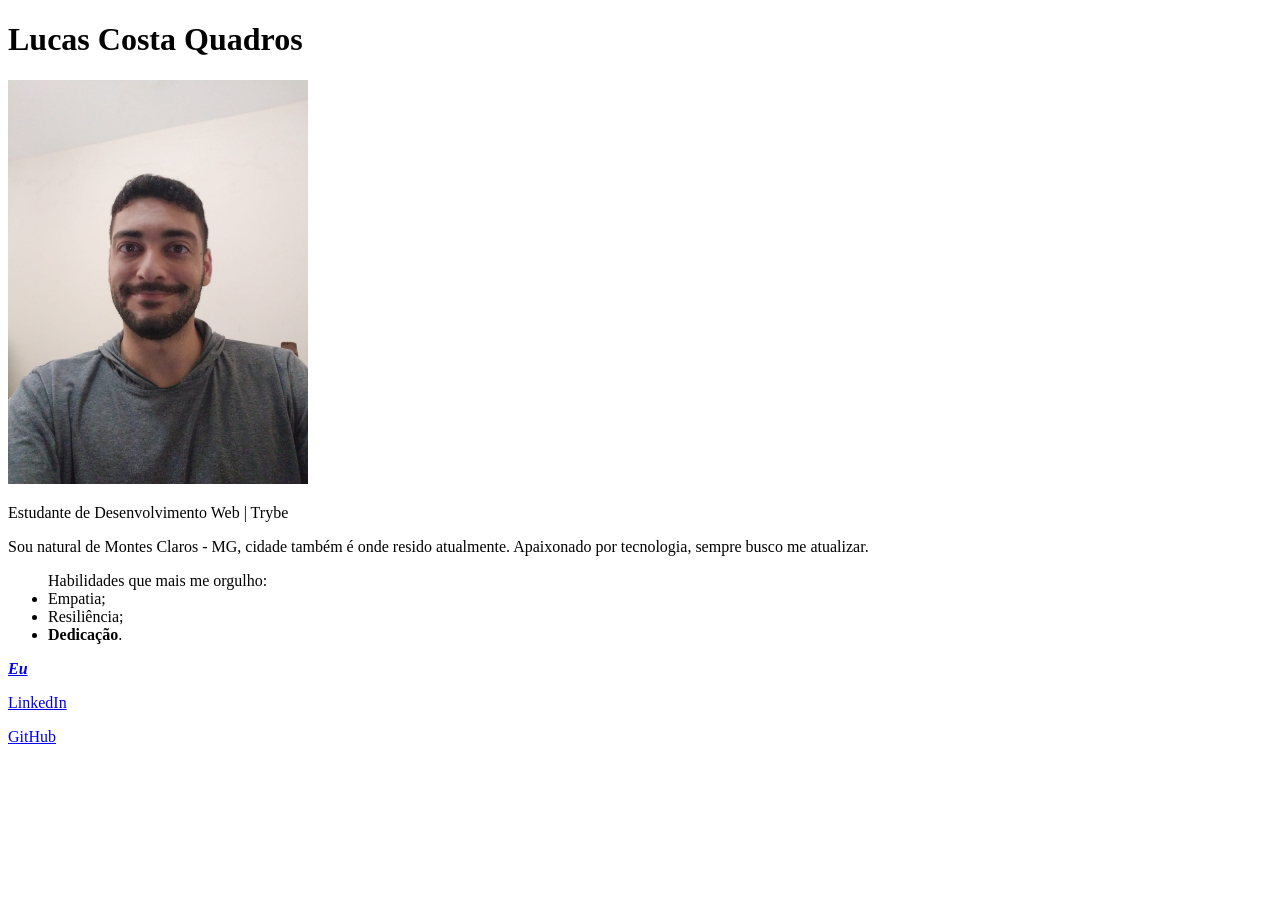
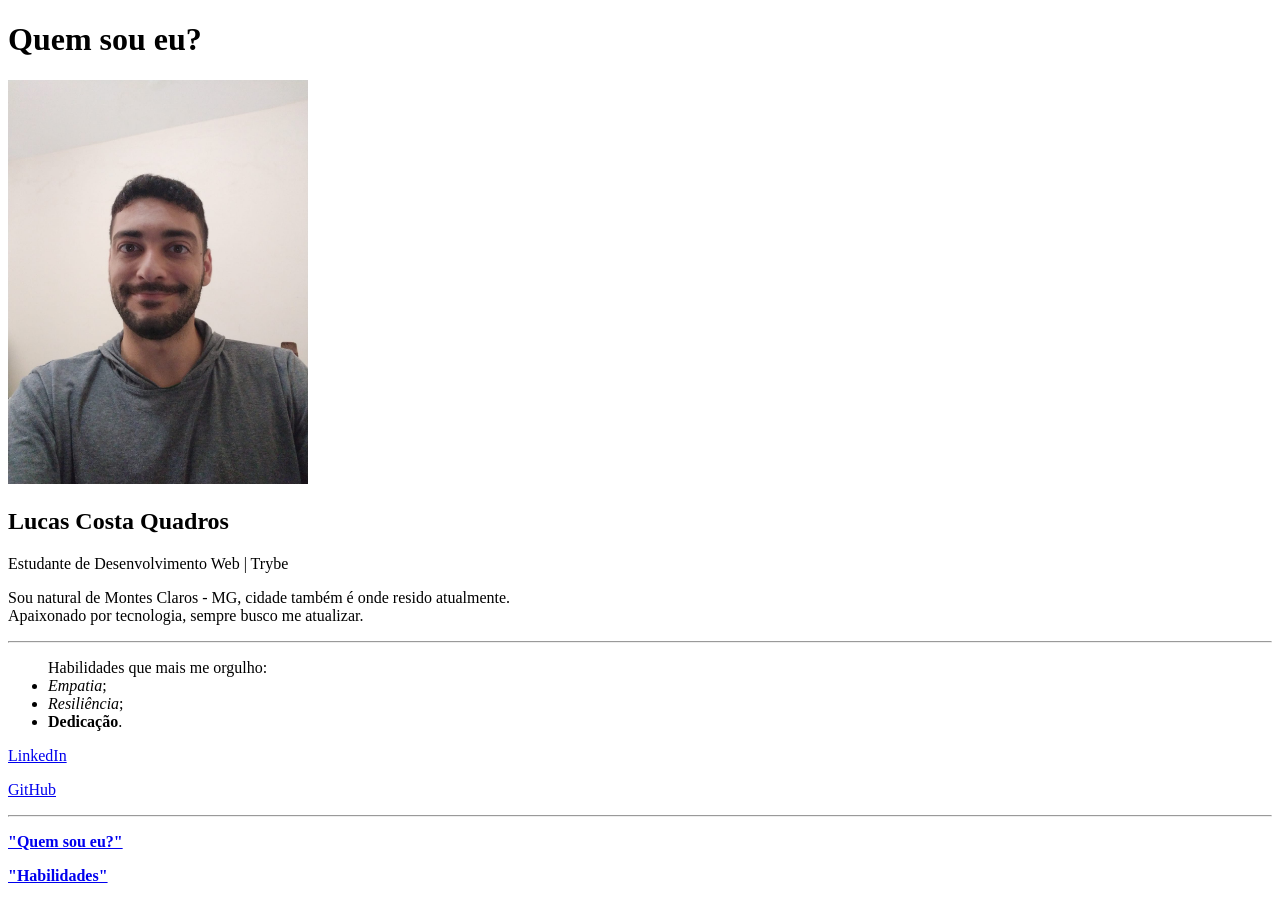
Before and after one commit to 1lucascq/1lucascq.github.io, a plain HTML site: page index.html in a window 1280 px wide. Before the commit the page ends 800 px from the top, so only its background shows below. Drawn offline with Linux system fonts and the light colour scheme.

Commit message:
Adiciona links de navegaçao

```diff
--- a/index.html
+++ b/index.html
@@ -5,18 +5,22 @@
     <title>Lucas Costa Quadros - Portfólio</title>
   </head>
   <body>
-    <h1>Lucas Costa Quadros</h1>
+    <h1 id="Início">Quem sou eu?</h1>
     <img src="Lucas.jpeg" alt="Foto profissional Lucas Costa" id="Eu" width="300px">
+    <h2>Lucas Costa Quadros</h2>
     <p>Estudante de Desenvolvimento Web | Trybe</p>
-    <p>Sou natural de Montes Claros - MG, cidade também é onde resido atualmente. Apaixonado por tecnologia, sempre busco me atualizar. </p>
-  <ul>Habilidades que mais me orgulho:
-      <li>Empatia;</li>
-      <li>Resiliência;</li>
+    <p>Sou natural de Montes Claros - MG, cidade também é onde resido atualmente. <br>
+      Apaixonado por tecnologia, sempre busco me atualizar. </p>
+    <hr>
+    <ul id="Habilidades">Habilidades que mais me orgulho:
+      <li><em>Empatia</em>;</li>
+      <li><em>Resiliência</em>;</li>
       <li><strong>Dedicação</strong>.</li>
     </ul>
-    <p><a href="#Eu"><em><strong>Eu</em></strong></a></p>
     <p><a href="https://www.linkedin.com/in/lucascq/" target="_blank">LinkedIn</a></p>
     <p><a href="https://github.com/1lucascq" target="_blank">GitHub</a></p>
-
+    <hr>
+    <p><a href="#Eu"><strong>"Quem sou eu?"</strong></a></p>
+    <p><a href="#Habilidades"><strong>"Habilidades"</strong></a></p>
   </body>
 </html>
```
